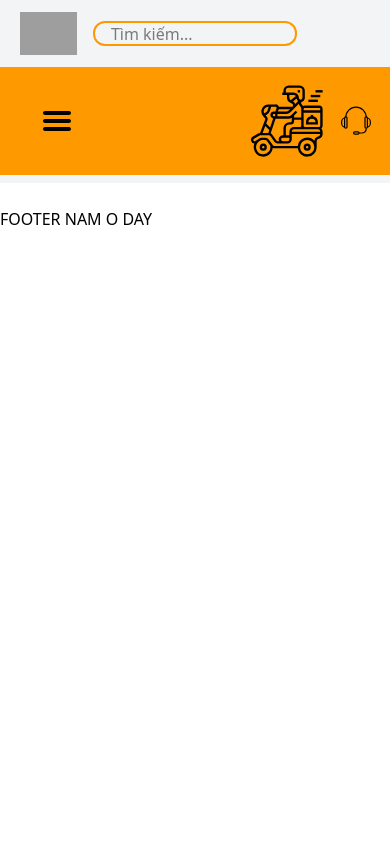
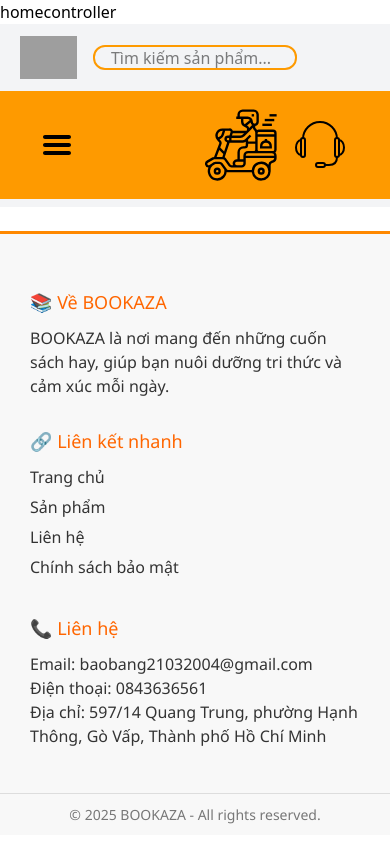
Before and after one commit to ThanhNha704/MVC-BookShop, a PHP site: page / in a window 390 px wide. Run offline with PHP 8.4, Linux system fonts and the light colour scheme; data that the repository does not hold is empty; grey boxes are pictures that could not be loaded.

Commit message:
sua giao dien, thanh tim kiem, footer

```diff
--- a/controllers/HomeController.php
+++ b/controllers/HomeController.php
@@ -1,3 +1,4 @@
+<h1>homecontroller</h1>
 <?php
 class HomeController extends BaseController
 {
@@ -14,7 +15,7 @@
     public function index()
     {
          // Lấy tất cả sản phẩm
-        $products = $this->productModel->getItem(
+        $products = $this->productModel->getAll(
             '*',
             'books'
         );
@@ -22,4 +23,9 @@
         // Gọi view home.php
         return $this->view('product/index', ['books'=>$products]);
     }
+
+    public function search()
+    {
+        // $products = $this->productModel->getItem()
+    }
 }
--- a/models/BaseModel.php
+++ b/models/BaseModel.php
@@ -11,7 +11,7 @@
     }
 
     // Lấy tất cả bản ghi từ bảng
-    public function getItem($selectFields = '*', $table, $orderBy = '', $limit = 16) {
+    public function getAll($selectFields = '*', $table, $orderBy = '', $limit = 16) {
         $sql = "SELECT $selectFields FROM $table";
         if (!empty($orderBy)) {
             $sql .= " ORDER BY $orderBy";
@@ -23,4 +23,10 @@
         }
         return [];
     }
+
+    public function findByName($table, $title, $name){
+        $sql = "SELECT * FROM $table WHERE $title LIKE '%$name%' LIMIT 1";
+        $query = $this->db->query($sql);
+        return $result = $query->fetch_all(MYSQLI_ASSOC);
+    }
 }
--- a/models/ProductModel.php
+++ b/models/ProductModel.php
@@ -8,13 +8,8 @@
         return parent::getAll($selectFields, $table, $orderBy, $limit);
     }
 
-    public function getById($id)
+    public function getItem($id)
     {
-        $sql = "SELECT * FROM $this->table WHERE id = ?";
-        $stmt = $this->db->prepare($sql);
-        $stmt->bind_param("i", $id);
-        $stmt->execute();
-        $result = $stmt->get_result();
-        return $result->fetch_assoc();
+        return $this-> findByName('books', 'title', $id);
     }
 }
--- /dev/null
+++ b/views/frontend/layouts/css/footer.css
@@ -0,0 +1,55 @@
+.footer {
+  background: #f8f8f8;
+  color: #333;
+  padding: 40px 0 10px;
+  border-top: 3px solid #ff8800;
+  font-family: 'Segoe UI', sans-serif;
+}
+
+.footer-container {
+  display: flex;
+  justify-content: space-around;
+  flex-wrap: wrap;
+  max-width: 1100px;
+  margin: 0 auto;
+  padding: 0 15px;
+}
+
+.footer-section {
+  flex: 1 1 300px;
+  margin: 15px;
+}
+
+.footer-section h3 {
+  color: #ff6600;
+  margin-bottom: 10px;
+  font-size: 18px;
+}
+
+.footer-section ul {
+  list-style: none;
+  padding: 0;
+}
+
+.footer-section ul li {
+  margin-bottom: 6px;
+}
+
+.footer-section a {
+  color: #333;
+  text-decoration: none;
+  transition: 0.3s;
+}
+
+.footer-section a:hover {
+  color: #ff6600;
+}
+
+.footer-bottom {
+  text-align: center;
+  margin-top: 30px;
+  font-size: 14px;
+  color: #777;
+  border-top: 1px solid #ddd;
+  padding-top: 10px;
+}
--- a/views/frontend/layouts/footer.php
+++ b/views/frontend/layouts/footer.php
@@ -1 +1,30 @@
-<h1>FOOTER NAM O DAY</h1>
+<link rel="stylesheet" href="/layouts/css/footer.css">
+<footer class="footer">
+  <div class="footer-container">
+    <div class="footer-section about">
+      <h3>📚 Về BOOKAZA</h3>
+      <p>BOOKAZA là nơi mang đến những cuốn sách hay, giúp bạn nuôi dưỡng tri thức và cảm xúc mỗi ngày.</p>
+    </div>
+
+    <div class="footer-section links">
+      <h3>🔗 Liên kết nhanh</h3>
+      <ul>
+        <li><a href="#">Trang chủ</a></li>
+        <li><a href="#">Sản phẩm</a></li>
+        <li><a href="#">Liên hệ</a></li>
+        <li><a href="#">Chính sách bảo mật</a></li>
+      </ul>
+    </div>
+
+    <div class="footer-section contact">
+      <h3>📞 Liên hệ</h3>
+      <p>Email: baobang21032004@gmail.com</p>
+      <p>Điện thoại: 0843636561</p>
+      <p>Địa chỉ: 597/14 Quang Trung, phường Hạnh Thông, Gò Vấp, Thành phố Hồ Chí Minh</p>
+    </div>
+  </div>
+
+  <div class="footer-bottom">
+    <p>© 2025 BOOKAZA - All rights reserved.</p>
+  </div>
+</footer>
--- a/views/frontend/layouts/header.php
+++ b/views/frontend/layouts/header.php
@@ -20,7 +20,8 @@
     <script src="https://cdn.jsdelivr.net/npm/@tailwindcss/browser@4"></script>
 
     <!-- css -->
-    <!-- <link rel="stylesheet" href="/Test/public/css/home/navbar.css">  -->
+    <!-- <link rel="stylesheet" href="css/footer.css"> -->
+
 
     <!-- css, script cho swiper -->
     <!-- <link rel="stylesheet" href="https://unpkg.com/swiper/swiper-bundle.min.css" /> -->
--- a/views/frontend/layouts/navbar.php
+++ b/views/frontend/layouts/navbar.php
@@ -10,13 +10,17 @@
 
         <!-- Search -->
         <div class="flex justify-center items-center col-span-6">
-            <form action="product" method="GET" class="relative h-[60%] flex items-center justify-center grow">
-                <input type="text" name="search" placeholder="Tìm kiếm..."
+            <form id="filterForm" action="index.php" method="GET"
+                class="relative h-[60%] flex items-center justify-center grow">
+
+                <input type="hidden" name="controller" value="product">
+
+                <input type="text" name="search_query" id="searchInput" placeholder="Tìm kiếm sản phẩm..."
                     class="h-full w-full px-4 py-2 border-2 border-amber-500 rounded-xl focus:outline-none">
-                <button type="submit"
-                    class="hidden md:block absolute inset-y-0 right-0 flex items-center bg-amber-500 border-2 border-amber-500
-                    focus:outline-none px-2 py-1 rounded-r-xl hover:bg-amber-600 hover:border-amber-600">
-                    <img src="<?= $assets['search_icon'] ?>" alt="search" class="h-6">
+
+                <button type="submit" class="hidden md:block absolute inset-y-0 right-0 flex items-center bg-amber-500 border-2 border-amber-500
+                focus:outline-none px-2 py-1 rounded-r-xl hover:bg-amber-600 hover:border-amber-600">
+                    <img src="<?= $assets['search_icon'] ?? 'path/to/search_icon.png' ?>" alt="search" class="h-6">
                 </button>
             </form>
         </div>
@@ -80,31 +84,33 @@
                     <div class="flex flex-col w-48 py-3 pl-5">
                         <a class="flex w-full justify-between pr-2 py-2 text-xl cursor-pointer">
                             Sản phẩm 1
-                            <img src="<?= $assets['right_icon']?>" alt="'right_icon" class="sm:w-6 md:w-8">
+                            <img src="<?= $assets['right_icon'] ?>" alt="'right_icon" class="sm:w-6 md:w-8">
                         </a>
                         <a class="flex w-full justify-between pr-2 py-2 text-xl cursor-pointer">
                             Sản phẩm 2
-                            <img src="<?= $assets['right_icon']?>" alt="'right_icon" class="right-0 sm:w-6 md:w-8">
+                            <img src="<?= $assets['right_icon'] ?>" alt="'right_icon" class="right-0 sm:w-6 md:w-8">
                         </a>
                         <a class="flex w-full justify-between pr-2 py-2 text-xl cursor-pointer">
                             Sản phẩm 3
-                            <img src="<?= $assets['right_icon']?>" alt="'right_icon" class="sm:w-6 md:w-8">
+                            <img src="<?= $assets['right_icon'] ?>" alt="'right_icon" class="sm:w-6 md:w-8">
                         </a>
                     </div>
                 </div>
             </div>
 
             <!--  -->
-            <div class="col-span-3"></div>
+            <div class="col-span-2"></div>
 
             <!-- Theo dõi đơn hàng -->
-            <a href="tracking.php" class="flex place-content-end items-center col-span-2 py-2 text-black text-decoration-none">
+            <a href="tracking.php"
+                class="flex place-content-end items-center col-span-2 py-2 text-black text-decoration-none">
                 <img src="<?= $assets['tracking_icon'] ?>" alt="tracking" class="sm:w-6 md:w-8">
                 <p class="md:text-lg lg:text-xl m-0 pl-2 pr-4 hidden md:block border-r-1">Theo dõi đơn hàng</p>
             </a>
 
             <!-- Hỗ trợ khách hàng -->
-            <a href="support.php" class="flex justify-center items-center col-span-1 py-2 text-black text-decoration-none">
+            <a href="support.php"
+                class="flex place-content-start items-center col-span-2 py-2 text-black text-decoration-none">
                 <img src="<?= $assets['support_icon'] ?>" alt="support" class="sm:w-6 md:w-8">
                 <p class="md:text-lg lg:text-xl m-0 pl-2 hidden md:block">Hỗ trợ khách hàng</p>
             </a>
--- a/views/frontend/layouts/product/index.php
+++ b/views/frontend/layouts/product/index.php
@@ -1,4 +1,4 @@
-<div class="max-w-[90%] mx-auto product-list grid sm:grid-cols-2 md:grid-cols-4 lg:grid-cols-8 xl:grid-cols-12 gap-4 p-3">
+<div class="max-w-[90%] mx-auto product-list grid sm:grid-cols-2 md:grid-cols-4 lg:grid-cols-6 xl:grid-cols-8 gap-4 p-3">
     <!-- Lấy 5 sản phẩm được seller -->
     <!-- <div class="col-span-2"></div> -->
 
@@ -8,14 +8,14 @@
     // $listItem as $key => $value
     foreach ($listItem as $key => $value) { ?>
         <a href=""
-            class="transition ease-in-out duration-300 hover:shadow-2xl shadow-md h-full col-span-2
+            class="mx-auto transition ease-in-out duration-300 hover:shadow-2xl shadow-md h-max w-full md:w-[90%] lg:w-[70%] col-span-2
             flex flex-col justify-center item-center bg-stone-50 p-3 rounded-lg" title="<?= htmlspecialchars($value['title']); ?>">
             <div class="overflow-hidden flex-col justify-item-center item-center py-2 px-4">
-                <img class="shadow-md w-full h-80 mb-2 px-3"
+                <img class="mx-auto shadow-md w-48 h-48 mb-2 px-3"
                     src="<?= BASE_URL . 'public/products/' . htmlspecialchars($value['image']) ?>"
                     alt="<?= htmlspecialchars($value['title']); ?>">
 
-                <p class="font-sans py-2 text-2xl h-18">
+                <p class="font-sans py-2 text-xl h-18">
                     <?= htmlspecialchars($value['title']); ?>
                 </p>
 
@@ -43,14 +43,14 @@
                             ); ?> VND
                         </p>
                         <p class="absolute z-10 h-max w-max flex justify-center items-center
-                        rounded-xl text-white bg-amber-500 px-1 py-2 text-2xl font-bold right-5 top-2">
+                        rounded-xl text-white bg-amber-500 px-1 py-2 text-xl font-bold right-5 top-2">
                             <?= '-' . $value['discount'] . '%'; ?>
                         </p>
                         <?php
                     }
                     ?>
                 </div>
-                <button class="font-sans text-xl hover:bg-amber-500 bg-amber-400 w-full rounded-full py-2">Thêm vào giỏ hàng</button>
+                <button class="font-sans text-md md:text-lg lg:text-xl hover:bg-amber-500 bg-amber-400 w-full rounded-full py-2">Thêm vào giỏ hàng</button>
             </div>
         </a>
         <?php
```
Also changed, not shown: controllers/ProductController.php (+34 -2 lines), core/listbook.sql (added, +26 -0 lines).
